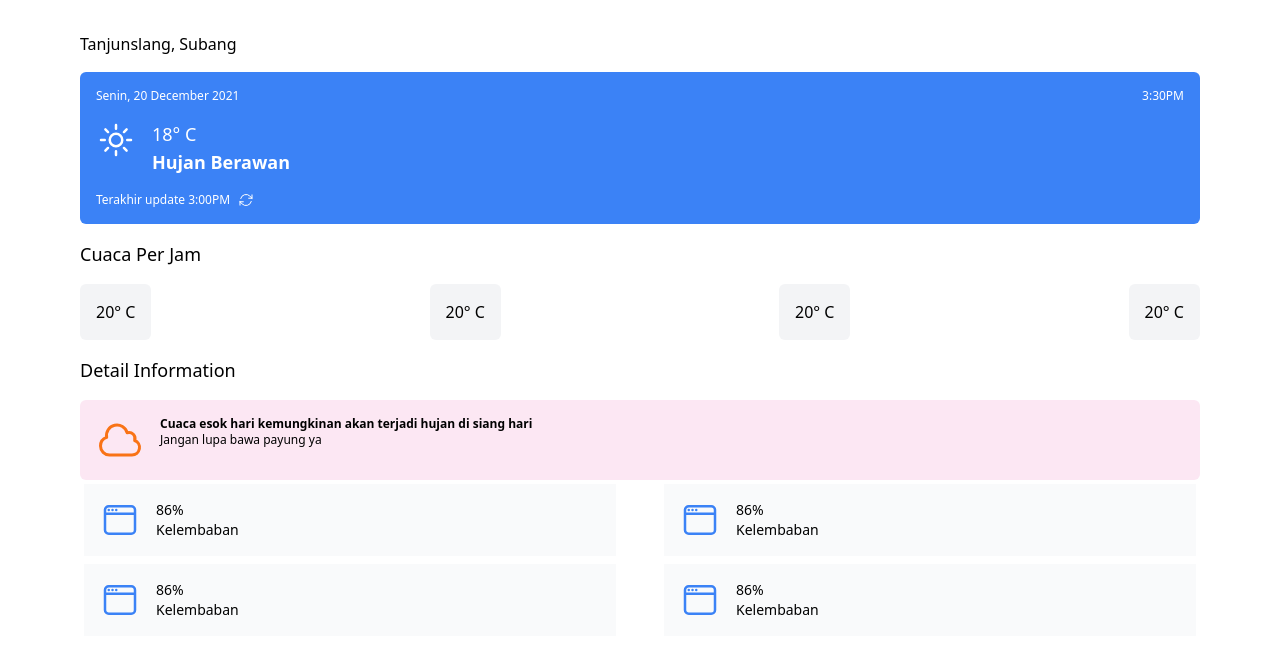
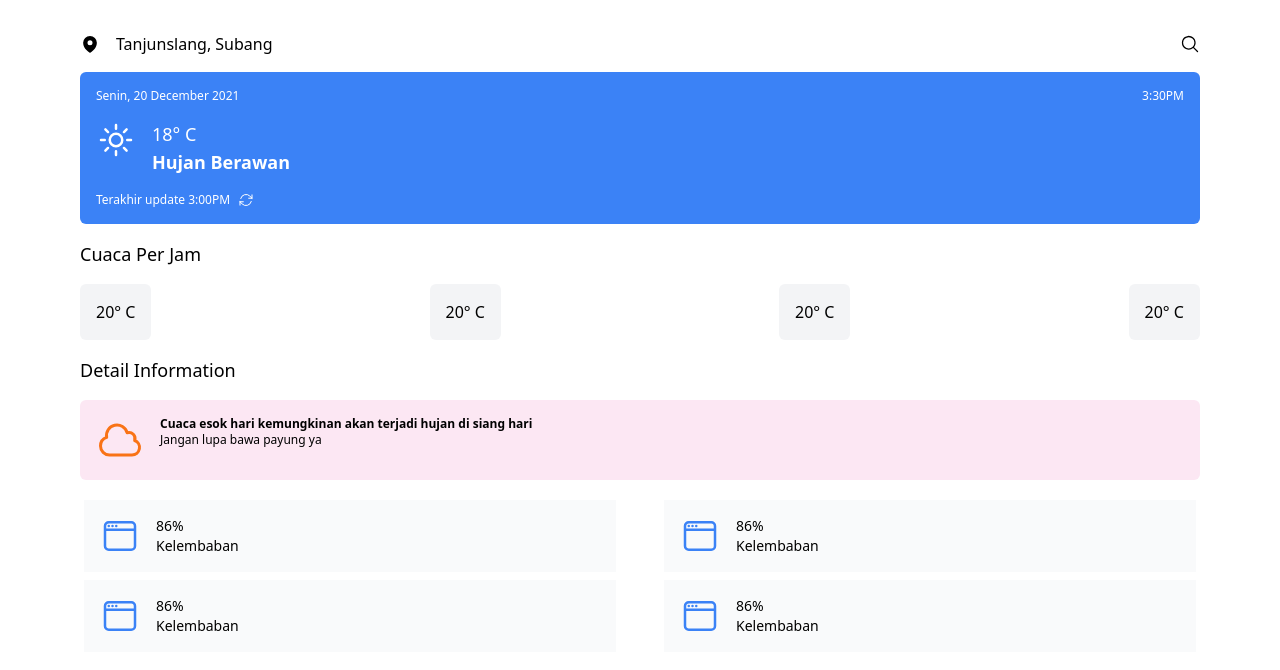
Before and after one commit to daniel-akinyemi/turnda-beta-1.0-react-next-javascript, a Next.js app: page / in a window 1280 px wide. Shown: the top 670 px of the page. Built offline with nearby package versions, Linux system fonts and the light colour scheme.

Commit message:
header initial build completed

```diff
--- a/components/DetailedInformation.jsx
+++ b/components/DetailedInformation.jsx
@@ -16,7 +16,7 @@ const DetailedInformation = () => {
           </div>
         </div>
       </div>
-      <section className="flex flex-wrap justify-between ">
+      <section className="flex flex-wrap justify-between my-4">
       <DICard/>
       <DICard/>
       <DICard/>
--- a/components/Header.jsx
+++ b/components/Header.jsx
@@ -1,14 +1,15 @@
+import {MagnifyingGlassIcon, MapPinIcon } from "@heroicons/react/24/solid";
 import Image from "next/image";
 
 const Header = () => {
   return (
-    <div className=" mb-4">
-      {/* <Image/> */}
-      <div>
+    <div className=" mb-4 flex justify-between items-center">
+      <MapPinIcon className="h-5 w-5 text-black"/>
+      <div className="flex-grow px-4">
         {/* A drop down with previously selected addresses */}
         Tanjunslang, Subang
       </div>
-      {/* <Image/> */}
+      <MagnifyingGlassIcon className="h-5 w-5"/>
     </div>
   );
 };
```
